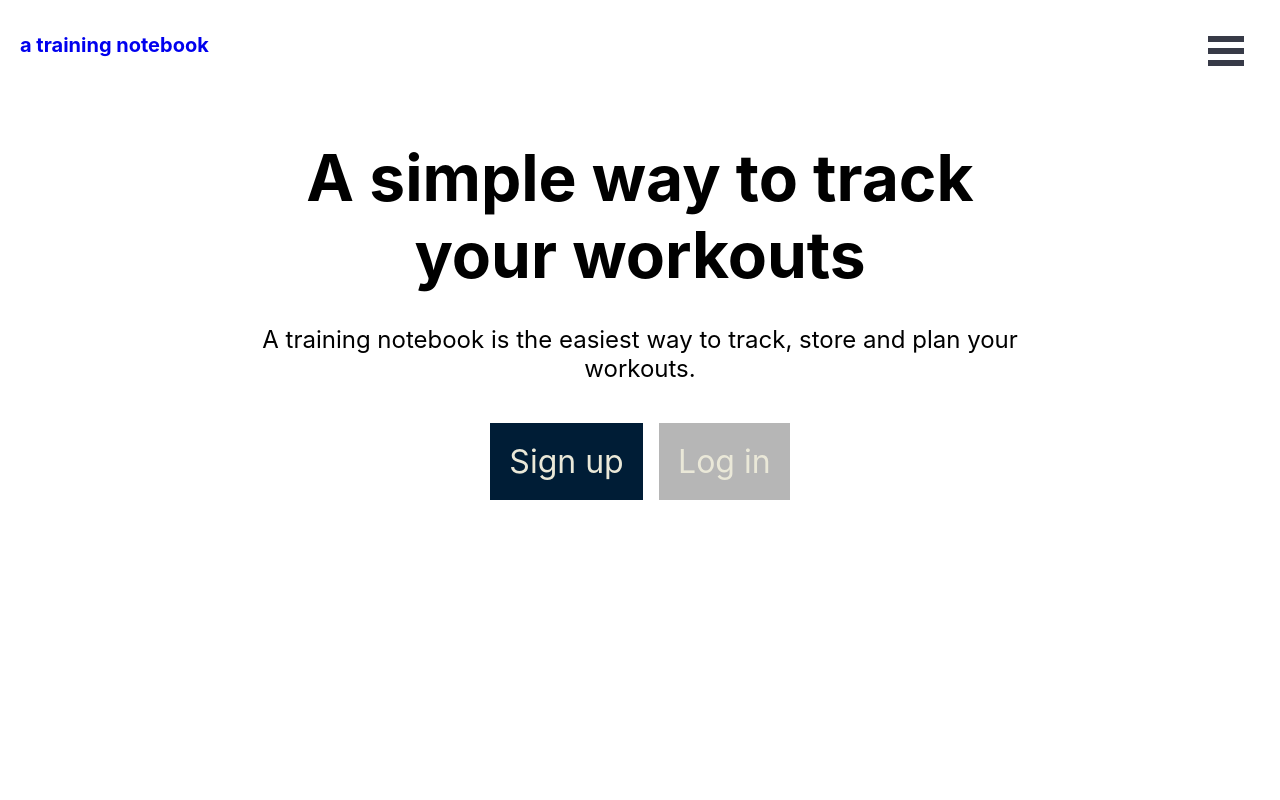
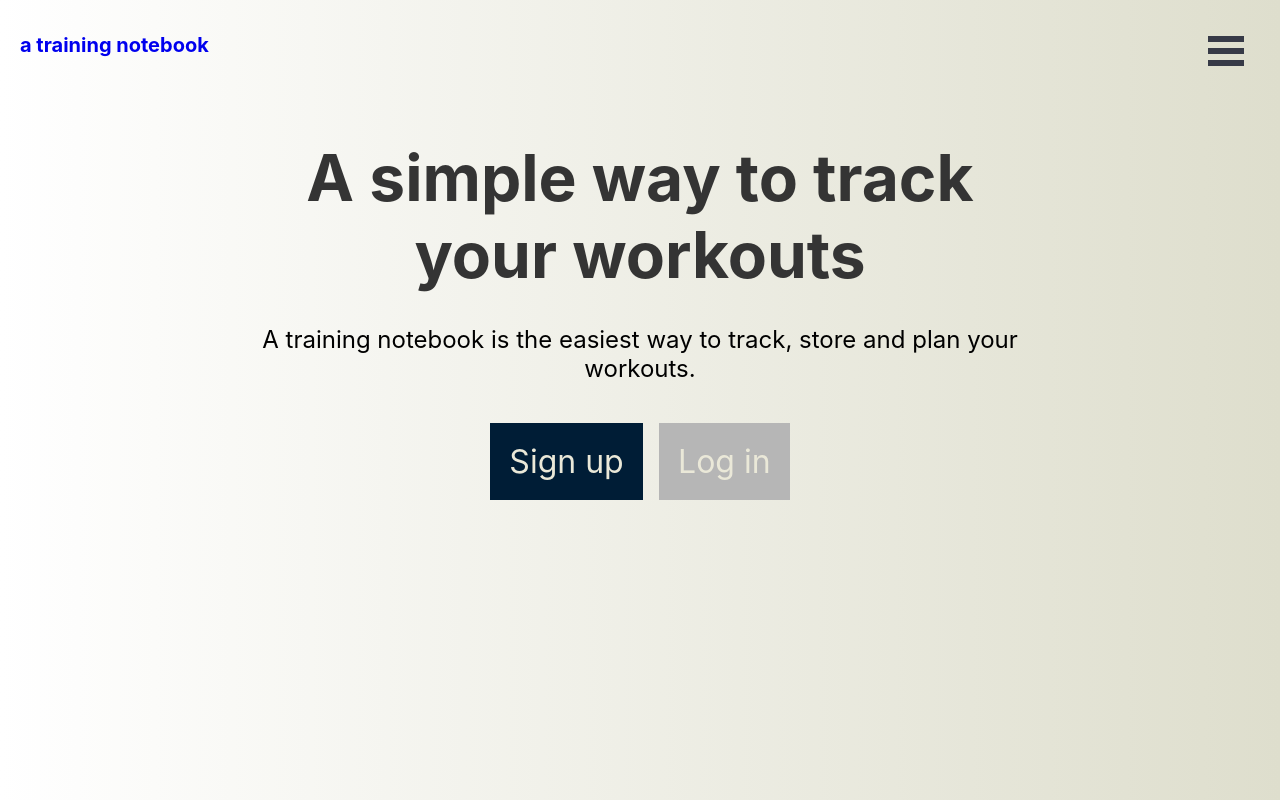
Before and after one commit to nickthorpe71/a-training-notebook-II-client, a React (Create React App) app: page /landing in a window 1280 px wide. Built offline with nearby package versions, Linux system fonts and the light colour scheme.

Commit message:
adds basic css

```diff
--- a/src/components/App/App.js
+++ b/src/components/App/App.js
@@ -1,5 +1,5 @@
 import React, { Component } from 'react';
-import { Route, Link, withRouter } from 'react-router-dom'
+import { Link, withRouter } from 'react-router-dom'
 import MainView from '../../components/MainView/MainView';
 import WorkoutView from '../../components/WorkoutView/WorkoutView';
 import SignUpView from '../../components/SignUpView/SignUpView';
--- a/src/components/LandingView/LandingView.css
+++ b/src/components/LandingView/LandingView.css
@@ -9,9 +9,16 @@
   text-align: center;
 }
 
+.landing-bg{
+    background: -webkit-linear-gradient(to right, #FFFFFF, #DEDECD);
+    background:    -moz-linear-gradient(to right, #FFFFFF, #DEDECD);
+    background:         linear-gradient(to right, #FFFFFF, #DEDECD);
+}
+
 .landing-page h1{
   font-size: 4rem;
   margin-bottom : 2rem;
+  color: #343434;
 }
 .landing-page p{
   font-size: 1.5rem;
--- a/src/components/LandingView/LandingView.js
+++ b/src/components/LandingView/LandingView.js
@@ -4,25 +4,27 @@ import { Link } from 'react-router-dom';
 
 export default function LandingView(props) {
   return (
-    <div class="landing-page">
+    <div className="landing-bg">
+      <div className="landing-page">
         <h1>A simple way to track your workouts</h1>
         <p>A training notebook is the easiest way to track, store and plan your workouts.</p>
         <div>
           <Link to='/signup'>
             <button
               type="button"
-            class="lit-button landing-button">
+              className="lit-button landing-button">
               Sign up
         </button>
           </Link>
           <Link to='/login'>
             <button
               type="button"
-            class="unlit-button landing-button">
+              className="unlit-button landing-button">
               Log in
         </button>
           </Link>
         </div>
       </div>
+    </div>
   );
 }
--- a/src/components/LoginView/LoginView.css
+++ b/src/components/LoginView/LoginView.css
@@ -6,3 +6,9 @@
   margin: 0 auto;
   width: 40%;
 }
+
+.login-bg{
+  background: -webkit-linear-gradient(to right, #FFFFFF, #DEDECD);
+  background:    -moz-linear-gradient(to right, #FFFFFF, #DEDECD);
+  background:         linear-gradient(to right, #FFFFFF, #DEDECD);
+}
--- a/src/components/LoginView/LoginView.js
+++ b/src/components/LoginView/LoginView.js
@@ -34,6 +34,7 @@ export default function LoginView(props) {
   };
 
   return (
+    <div className="login-bg">
       <form onSubmit={handleSubmitJwtAuth}>
         <div className="login-form">
           <h1>Log in</h1>
@@ -58,5 +59,6 @@ export default function LoginView(props) {
           </section>
         </div>
       </form>
+    </div>
   );
 }
--- a/src/components/MainView/MainView.css
+++ b/src/components/MainView/MainView.css
@@ -1,8 +1,10 @@
 .main-content{
+  background: #072739;
+  background: -webkit-linear-gradient(to right, #0f374d, #001D36);
+  background:    -moz-linear-gradient(to right, #0f374d, #001D36);
+  background:         linear-gradient(to right, #0f374d, #001D36);
   padding-top: 6rem;
   height: calc(100vh - 6rem);
-  border-left: solid 1px;
-  border-right: solid 1px;
   max-width: 600px;
   margin: 0 auto;
   text-align: center;
@@ -12,12 +14,13 @@
 }
 
 .note-preview{
+  background: -webkit-linear-gradient(to right, #FFFFFF, #DEDECD);
+  background:    -moz-linear-gradient(to right, #FFFFFF, #DEDECD);
+  background:         linear-gradient(to right, #FFFFFF, #DEDECD);
   display: flex;
   flex-direction: row;
   justify-content: space-between;
-  border: solid 1px;
   margin: 0 30px;
-  border-bottom: 0px;
   border-radius: 5% 5% 0 0;
   height: 30%;
 }
--- a/src/components/SignUpView/SignUpView.css
+++ b/src/components/SignUpView/SignUpView.css
@@ -6,3 +6,9 @@
   margin: 0 auto;
   width: 40%;
 }
+
+.signup-bg{
+  background: -webkit-linear-gradient(to right, #FFFFFF, #DEDECD);
+  background:    -moz-linear-gradient(to right, #FFFFFF, #DEDECD);
+  background:         linear-gradient(to right, #FFFFFF, #DEDECD);
+}
--- a/src/components/SignUpView/SignUpView.js
+++ b/src/components/SignUpView/SignUpView.js
@@ -1,7 +1,6 @@
 import React from 'react';
 import './SignUpView.css';
 import AuthApiService from '../../services/auth-api-service'
-import TokenService from '../../services/token-service'
 import MainContext from '../../MainContext'
 import { Link } from 'react-router-dom';
 
@@ -47,6 +46,7 @@ export default class SignUpView extends React.Component {
 
   render() {
     return (
+      <div className="signup-bg">
         <form className="register-form" onSubmit={this.handleRegisterSubmit} >
           <div className="sign-up-form">
             <h1>Welcome to a training notebook!</h1>
@@ -81,6 +81,7 @@ export default class SignUpView extends React.Component {
             </section>
           </div>
         </form>
+      </div>
     );
   }
 
--- a/src/index.css
+++ b/src/index.css
@@ -5,6 +5,10 @@ body {
     sans-serif;
   -webkit-font-smoothing: antialiased;
   -moz-osx-font-smoothing: grayscale;
+    background: #091827;
+    background: -webkit-linear-gradient(to right, #0f374d, #001D36);
+    background:    -moz-linear-gradient(to right, #0f374d, #001D36);
+    background:         linear-gradient(to right, #0f374d, #001D36);
 }
 
 code {
```
Lines whose indentation alone changed are shown as unchanged.
